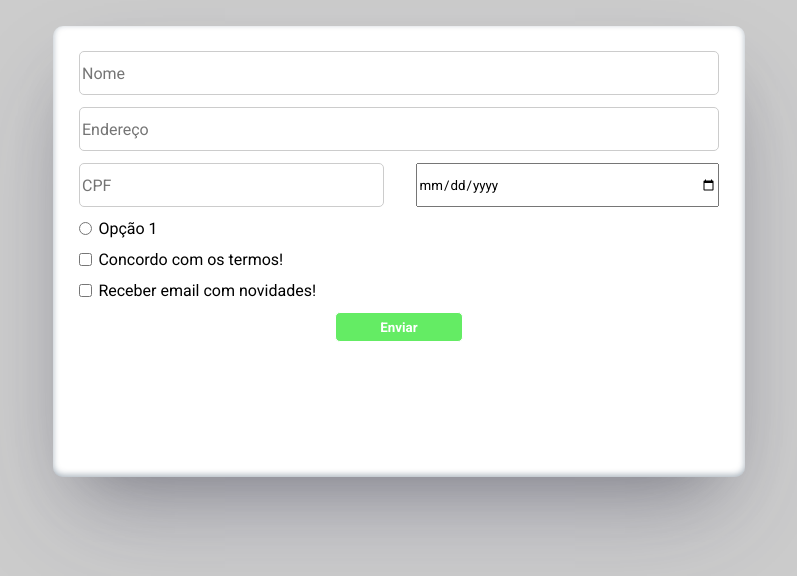
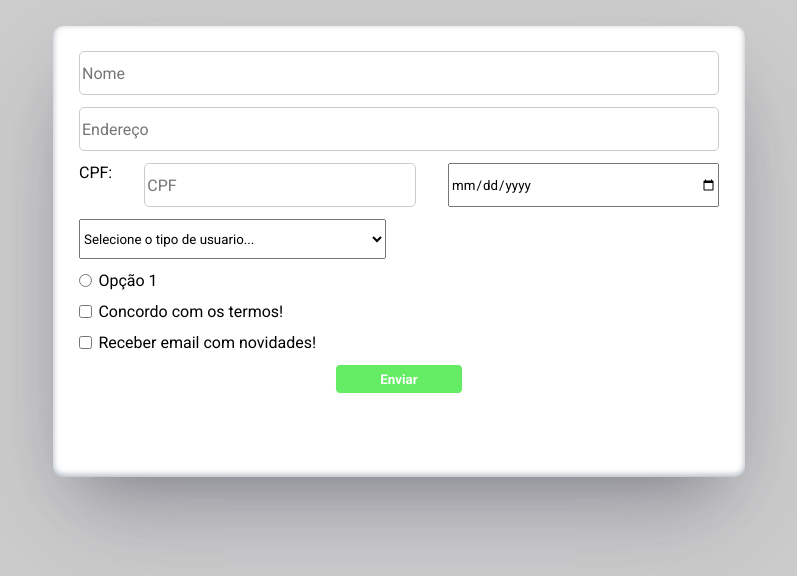
Before and after one commit to vncin/atividade-formularios-3info, a plain HTML site: page index.html in a window 1280 px wide. Shown: the whole page, without its empty margins (241-1038 px from the left). Drawn offline with Linux system fonts and the light colour scheme.

Commit message:
Codigo Formulário aula 01-09-2025

```diff
--- a/index.html
+++ b/index.html
@@ -12,9 +12,15 @@
             <input type="text" placeholder="Nome" name="nome">
             <input type="text" placeholder="Endereço" name="endereco">
             <div class="form-grupo-cpf-data">
-                <input type="text" placeholder="CPF" name="cpf" class="cpf">
+                <label for="cpf">CPF:</label>
+                <input type="text" id="cpf" placeholder="CPF" name="cpf" class="cpf" maxlength="11" required>
                 <input type="date" name="data_nascimento" class="data_nascimento">
             </div>
+            <select name="selecao" id="selecao">
+                <option value="" selected disabled>Selecione o tipo de usuario...</option>
+                <option value="master" >Master</option>
+                <option value="funcionario">Funcionário</option>
+            </select>
             <div class="form-grupo-radio">
                 <input type="radio" name="opcao">
                 <p class="form-grupo-radio-texto">Opção 1</p>
--- a/style.css
+++ b/style.css
@@ -30,6 +30,12 @@ body{
 }
 .cpf, .data_nascimento{
     width: 50%;
+    outline: 0;
+}
+select{
+    width: 48%;
+    height: 5vh;
+    outline: 0;
 }
 input[type='text']{
     height: 5vh;
@@ -39,7 +45,7 @@ input[type='text']{
     font-size: 16px;
     color: #333;
 }
-input[type="text"]:focus{
+input[type="text"]:focus, select:focus, input[type="date"]:focus{
     box-shadow: 0 0 0 .25rem rgba(13, 110, 253, .25);
     transition: border-color .15s ease-in-out, box-shadow .15s ease-in-out;
 }
@@ -58,7 +64,6 @@ input[type="text"]:focus{
     background-color: rgb(100, 236, 100);
     font-weight: bolder;
     color: white;
-
 }
 
 @media screen and (max-width: 435px) {
@@ -76,6 +81,9 @@ input[type="text"]:focus{
     .cpf, .data_nascimento{
         width: 99%;
     }
+    select{
+        width: 100%;
+    }
     .data_nascimento{
         margin-top: 10%;
         height: 5vh;
```
